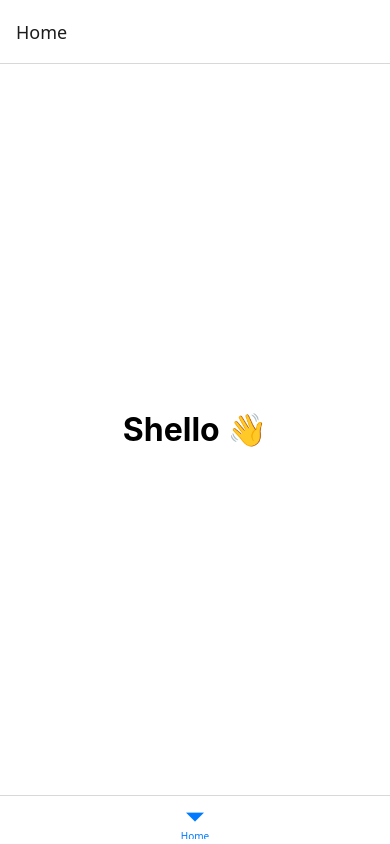
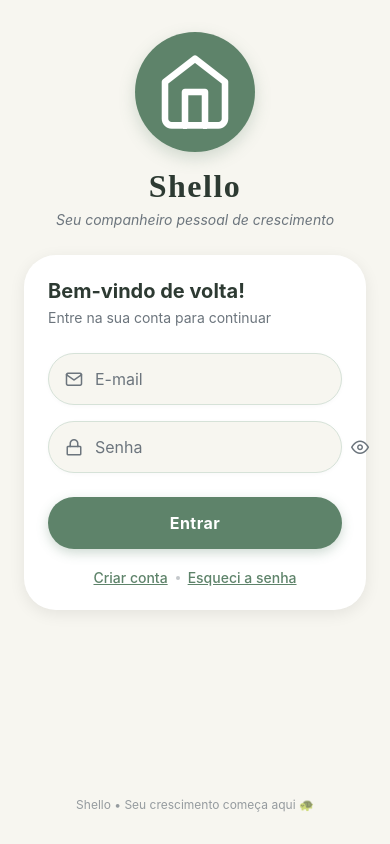
Before and after one commit to ShelloTeam/Shello, a React Native app in the folder frontend/: screen /Hub in a window 390 px wide. Built offline with nearby package versions, Linux system fonts and the light colour scheme.

Commit message:
feat: configurar BottomTabNavigator com 5 abas e roteamento por contexto (Task 3.1)

```diff
--- a/frontend/App.tsx
+++ b/frontend/App.tsx
@@ -1,11 +1,17 @@
 import React from 'react';
 import { NavigationContainer } from '@react-navigation/native';
+import { SafeAreaProvider } from 'react-native-safe-area-context';
+import { ShelloProvider } from './src/contexts/ShelloContext';
 import Navigation from './src/navigation';
 
 export default function App() {
   return (
-    <NavigationContainer>
-      <Navigation />
-    </NavigationContainer>
+    <SafeAreaProvider>
+      <ShelloProvider>
+        <NavigationContainer>
+          <Navigation />
+        </NavigationContainer>
+      </ShelloProvider>
+    </SafeAreaProvider>
   );
 }
--- /dev/null
+++ b/frontend/src/navigation/NavegacaoAbas.tsx
@@ -0,0 +1,157 @@
+// Navegação por Abas — NavegacaoAbas.tsx
+// Configura o BottomTabNavigator principal do Shello com 5 abas
+
+import React from 'react';
+import { View, StyleSheet, TouchableOpacity } from 'react-native';
+import { createBottomTabNavigator } from '@react-navigation/bottom-tabs';
+import { Feather } from '@expo/vector-icons';
+import { ShelloTema } from '../styles/tema';
+
+// Telas das abas
+import HomeScreen from '../screens/HomeScreen';
+import TelaDiario from '../screens/TelaDiario';
+import TelaChat from '../screens/TelaChat';
+import TelaTarefas from '../screens/TelaTarefas';
+import TelaPerfil from '../screens/TelaPerfil';
+
+const Tab = createBottomTabNavigator();
+
+// ─── Botão central customizado do Chat ────────────────────────────────────
+interface BotaoChatProps {
+  children: React.ReactNode;
+  onPress?: () => void;
+}
+
+function BotaoChat({ children, onPress }: BotaoChatProps) {
+  return (
+    <TouchableOpacity
+      activeOpacity={0.85}
+      onPress={onPress}
+      style={estilos.botaoChat}
+      accessibilityLabel="Abrir chat com Shello"
+      accessibilityRole="button"
+    >
+      <View style={estilos.botaoChatInterno}>{children}</View>
+    </TouchableOpacity>
+  );
+}
+
+// ─── Navegador de Abas ─────────────────────────────────────────────────────
+export default function NavegacaoAbas() {
+  return (
+    <Tab.Navigator
+      screenOptions={({ route }) => ({
+        headerShown: false,
+        tabBarActiveTintColor: ShelloTema.cores.marca,
+        tabBarInactiveTintColor: ShelloTema.cores.textoS,
+        tabBarStyle: estilos.barraAbas,
+        tabBarLabelStyle: estilos.rotuloAba,
+        tabBarIcon: ({ color, focused }) => {
+          const tamanho = 22;
+
+          const icones: Record<string, keyof typeof Feather.glyphMap> = {
+            HomeTab: 'home',
+            DiarioTab: 'book-open',
+            ChatTab: 'zap',
+            TarefasTab: 'check-square',
+            PerfilTab: 'user',
+          };
+
+          const nomeIcone = icones[route.name] ?? 'circle';
+
+          if (route.name === 'ChatTab') {
+            return (
+              <Feather
+                name="zap"
+                size={tamanho}
+                color={focused ? '#FFFFFF' : '#FFFFFF'}
+              />
+            );
+          }
+
+          return (
+            <Feather
+              name={nomeIcone}
+              size={tamanho}
+              color={color}
+            />
+          );
+        },
+      })}
+    >
+      <Tab.Screen
+        name="HomeTab"
+        component={HomeScreen}
+        options={{ tabBarLabel: 'Início' }}
+      />
+      <Tab.Screen
+        name="DiarioTab"
+        component={TelaDiario}
+        options={{ tabBarLabel: 'Diário' }}
+      />
+      <Tab.Screen
+        name="ChatTab"
+        component={TelaChat}
+        options={{
+          tabBarLabel: 'Shello',
+          tabBarButton: (props) => (
+            <BotaoChat onPress={props.onPress as () => void}>
+              <Feather name="zap" size={26} color="#FFFFFF" />
+            </BotaoChat>
+          ),
+        }}
+      />
+      <Tab.Screen
+        name="TarefasTab"
+        component={TelaTarefas}
+        options={{ tabBarLabel: 'Tarefas' }}
+      />
+      <Tab.Screen
+        name="PerfilTab"
+        component={TelaPerfil}
+        options={{ tabBarLabel: 'Perfil' }}
+      />
+    </Tab.Navigator>
+  );
+}
+
+// ─── Estilos ──────────────────────────────────────────────────────────────
+const estilos = StyleSheet.create({
+  barraAbas: {
+    backgroundColor: ShelloTema.cores.superficie,
+    borderTopWidth: 0,
+    height: 72,
+    paddingBottom: 10,
+    paddingTop: 8,
+    // Sombra sutil
+    shadowColor: '#000',
+    shadowOffset: { width: 0, height: -2 },
+    shadowOpacity: 0.06,
+    shadowRadius: 8,
+    elevation: 8,
+  },
+  rotuloAba: {
+    fontSize: 11,
+    fontWeight: '500',
+    marginTop: 2,
+  },
+  botaoChat: {
+    top: -20,
+    justifyContent: 'center',
+    alignItems: 'center',
+  },
+  botaoChatInterno: {
+    width: 64,
+    height: 64,
+    borderRadius: 32,
+    backgroundColor: ShelloTema.cores.marca,
+    justifyContent: 'center',
+    alignItems: 'center',
+    // Sombra do botão central
+    shadowColor: ShelloTema.cores.marca,
+    shadowOffset: { width: 0, height: 4 },
+    shadowOpacity: 0.4,
+    shadowRadius: 8,
+    elevation: 8,
+  },
+});
--- a/frontend/src/navigation/index.tsx
+++ b/frontend/src/navigation/index.tsx
@@ -1,13 +1,50 @@
+// Roteamento Principal — index.tsx
+// Decide qual fluxo renderizar com base no estado de autenticação e onboarding
+
 import React from 'react';
-import { createBottomTabNavigator } from '@react-navigation/bottom-tabs';
-import HomeScreen from '../screens/HomeScreen';
+import { createNativeStackNavigator } from '@react-navigation/native-stack';
+import { useShello } from '../contexts/ShelloContext';
+import NavegacaoAbas from './NavegacaoAbas';
+import TelaAutenticacao from '../screens/TelaAutenticacao';
+import TelaOnboarding from '../screens/TelaOnboarding';
+import { View, ActivityIndicator, StyleSheet } from 'react-native';
+import { ShelloTema } from '../styles/tema';
 
-const Tab = createBottomTabNavigator();
+const Stack = createNativeStackNavigator();
 
 export default function Navigation() {
+  const { onboardingConcluido, carregando } = useShello();
+
+  // Tela de carregamento enquanto busca dados do AsyncStorage
+  if (carregando) {
+    return (
+      <View style={estilos.carregando}>
+        <ActivityIndicator size="large" color={ShelloTema.cores.marca} />
+      </View>
+    );
+  }
+
   return (
-    <Tab.Navigator>
-      <Tab.Screen name="Home" component={HomeScreen} />
-    </Tab.Navigator>
+    <Stack.Navigator screenOptions={{ headerShown: false, animation: 'fade' }}>
+      {!onboardingConcluido ? (
+        // Fluxo pré-hub: autenticação → onboarding
+        <>
+          <Stack.Screen name="Autenticacao" component={TelaAutenticacao} />
+          <Stack.Screen name="Onboarding" component={TelaOnboarding} />
+        </>
+      ) : (
+        // Hub principal: navegação por abas
+        <Stack.Screen name="Hub" component={NavegacaoAbas} />
+      )}
+    </Stack.Navigator>
   );
 }
+
+const estilos = StyleSheet.create({
+  carregando: {
+    flex: 1,
+    justifyContent: 'center',
+    alignItems: 'center',
+    backgroundColor: ShelloTema.cores.fundo,
+  },
+});
```
Also changed, not shown: frontend/assets/logoshello.jpeg (added).
